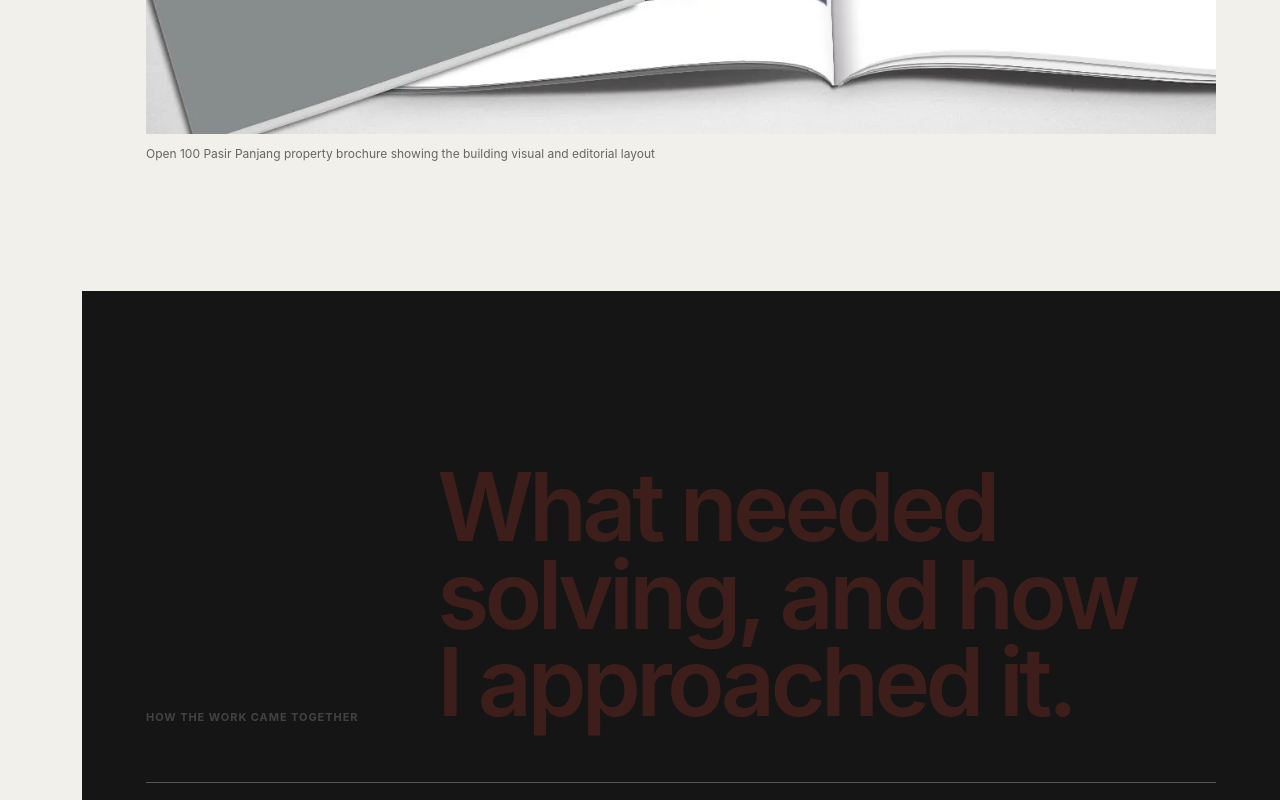
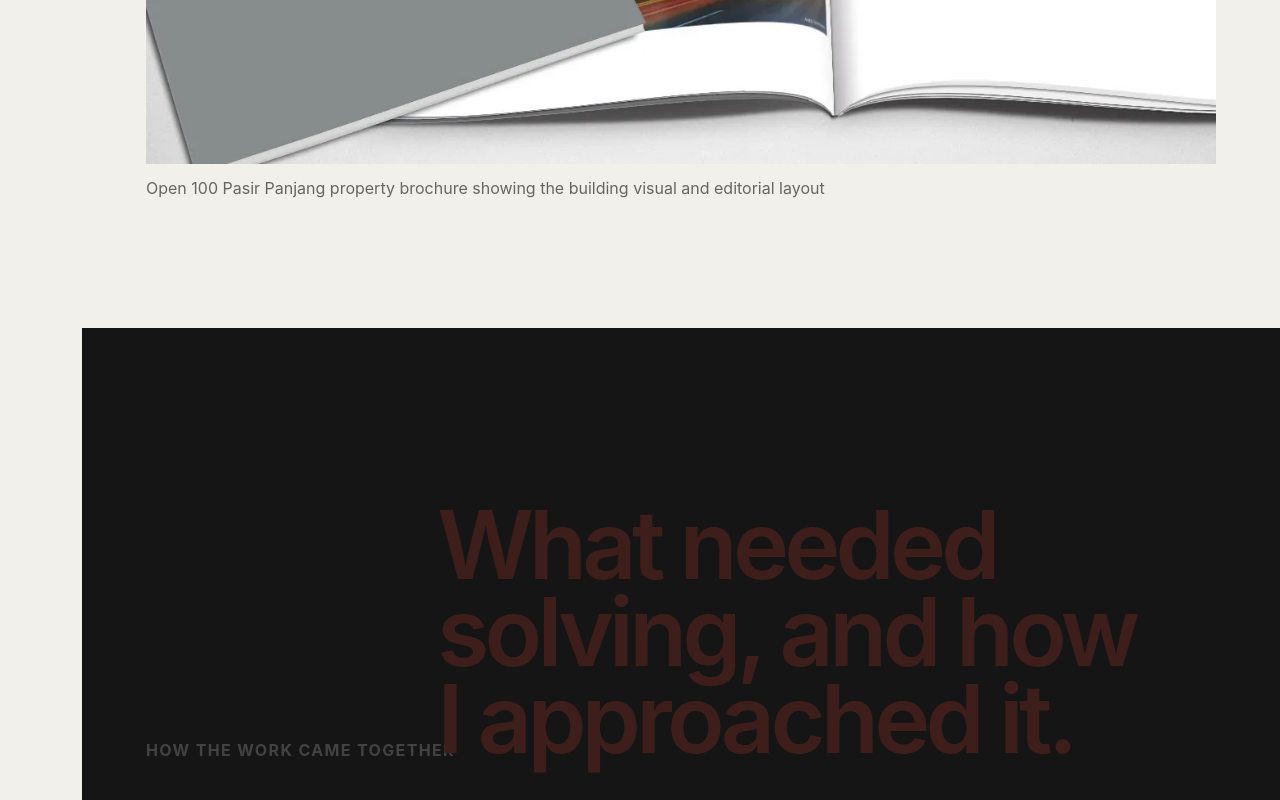
Before and after one commit to doesdesignwork/portfolio, a Next.js app: page /work/100-pasir-panjang-property-branding/ in a window 1280 px wide. Shown: the part 1600-2400 px from the top of the page. Built offline with nearby package versions, Linux system fonts and the light colour scheme; no server answers.

Commit message:
Cover every undersized homepage and project text role

```diff
--- a/app/readable-type-scale.css
+++ b/app/readable-type-scale.css
@@ -39,10 +39,12 @@
 .site-page--home #top > div:has(> h1) a,
 .site-page--home [data-intro-kicker],
 .site-page--home [data-intro-facts] dd,
+.site-page--home [data-hero-proof] dd,
 .site-page--home [class*="projectCaption"] small,
 .site-page--home [class*="archiveName"] small,
 .site-page--home [class*="archiveDiscipline"],
 .site-page--home [class*="heroIdentity"] p,
+.site-page--home .brand-capability-matrix li,
 .site-page--home [class*="contactLinks"] small,
 .site-page--home [class*="footerLine"] > span,
 .site-page--home [class*="footerLine"] > a,
@@ -51,11 +53,24 @@
   line-height: 1.5 !important;
 }
 
-/* Project-page facts, captions and navigation labels. */
+.site-page--home .brand-home-manifesto > p:first-child,
+.site-page--home .brand-home-process > header > p,
+.site-page--home #contact > div:first-child > p {
+  font-size: var(--brand-label) !important;
+  line-height: 1.45 !important;
+}
+
+/* Project-page labels, facts, captions and navigation. */
+.site-page--project .brand-project-margin > p,
+.site-page--project .brand-project-margin > a,
+.site-page--project .brand-project-hero > div:first-child p,
+.site-page--project .brand-project-story > header > p,
+.site-page--project .brand-project-gallery > header > p,
 .site-page--project .brand-project-facts dt,
 .site-page--project .brand-project-facts dd,
 .site-page--project .brand-story-fields section > span,
 .site-page--project .brand-story-fields p,
+.site-page--project #case-study article > figure figcaption,
 .site-page--project .brand-project-gallery figcaption,
 .site-page--project .brand-project-nav small,
 .site-page--project .brand-project-nav span,
@@ -63,6 +78,17 @@
 .site-page--project .brand-related-services a span {
   font-size: var(--brand-readable-min) !important;
   line-height: 1.5 !important;
+}
+
+.site-page--project .brand-project-margin > p,
+.site-page--project .brand-project-margin > a,
+.site-page--project .brand-project-hero > div:first-child p,
+.site-page--project .brand-project-story > header > p,
+.site-page--project .brand-project-gallery > header > p,
+.site-page--project .brand-related-services > p,
+.site-page--project .brand-project-nav small {
+  font-size: var(--brand-label) !important;
+  line-height: 1.45 !important;
 }
 
 /* Service-page labels, lists and proof captions. */
```
